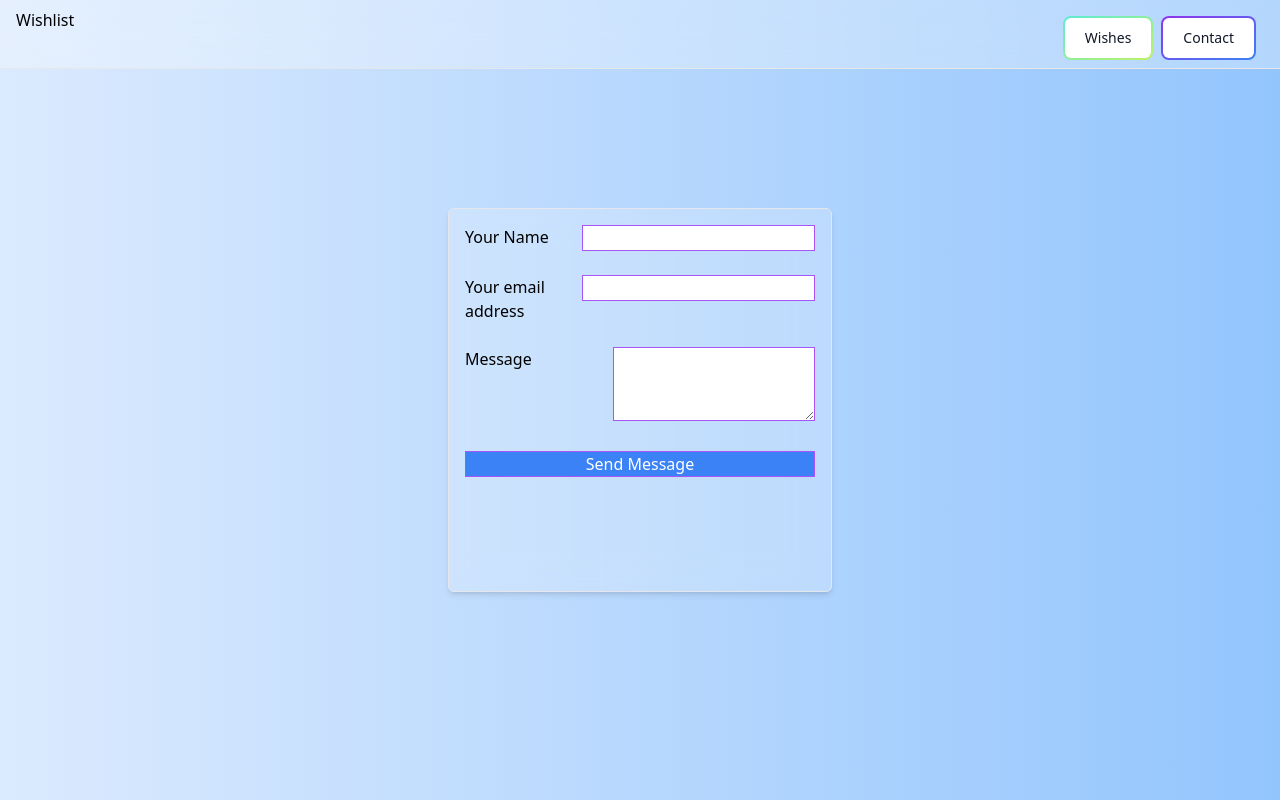
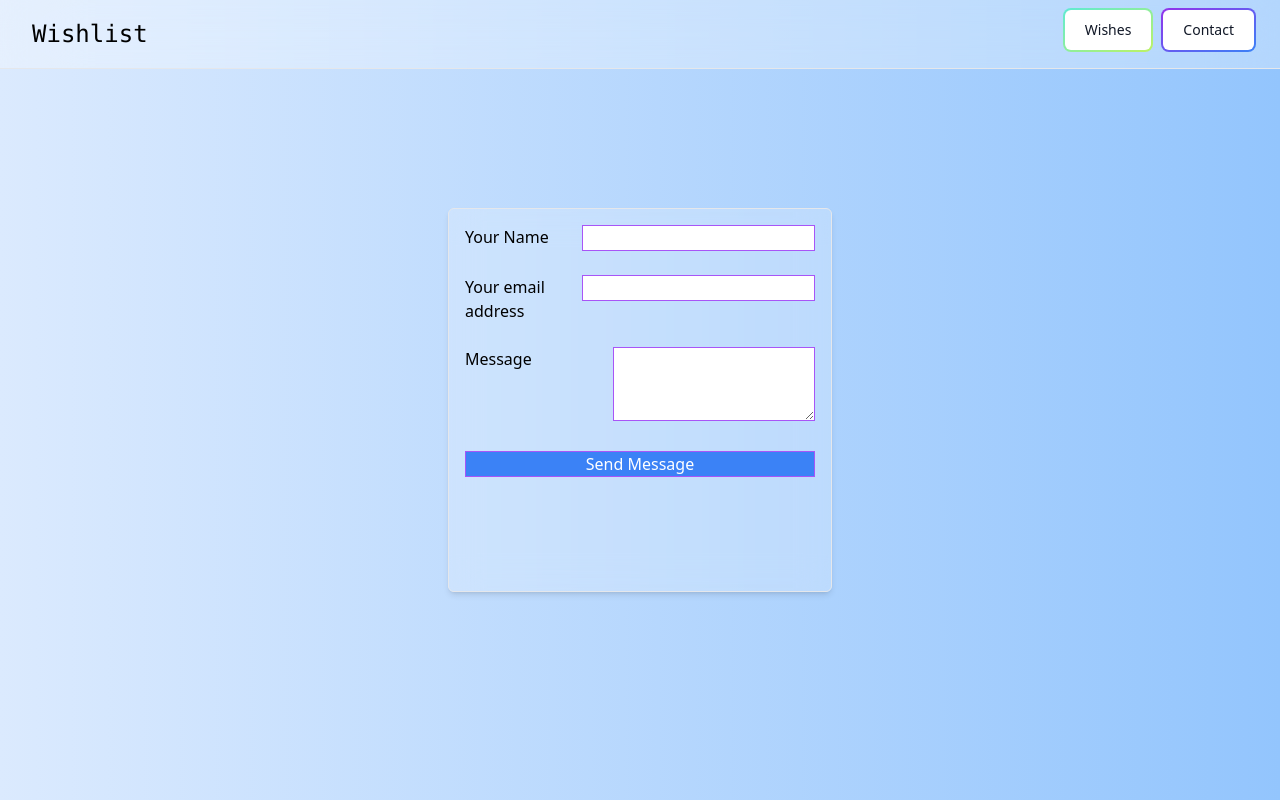
Before and after one commit to rayyan016/Neon, an Angular app: page /contact in a window 1280 px wide. Built offline with nearby package versions, Linux system fonts and the light colour scheme.

Commit message:
Fix logo design

```diff
--- a/src/app/app.component.html
+++ b/src/app/app.component.html
@@ -1,10 +1,10 @@
 <div
-    class="flex justify-between pt-2 px-4 bg-white bg-opacity-30 backdrop-filter backdrop-blur-2xl dark:bg-gray-900 fixed w-full z-20 top-0 start-0 border-b border-gray-200 dark:border-gray-600">
-    <div>
+    class="flex justify-between px-4 py-2 bg-white bg-opacity-30 backdrop-filter backdrop-blur-2xl dark:bg-gray-900 fixed w-full z-20 top-0 start-0 border-b border-gray-200 dark:border-gray-600">
+    <div class="font-mono text-2xl grid place-content-center ml-4">
         Wishlist
     </div>
 
-    <div class="mt-0.5 md:mt-2 text-blue-500">
+    <div class="text-blue-500">
         <button (click)="goToWish()"
             class="relative inline-flex items-center justify-center p-0.5 mb-2 me-2 overflow-hidden text-sm font-medium text-gray-900 rounded-lg group bg-gradient-to-br from-teal-300 to-lime-300 group-hover:from-teal-300 group-hover:to-lime-300 dark:text-white dark:hover:text-gray-900 focus:ring-4 focus:outline-none focus:ring-lime-200 dark:focus:ring-lime-800">
             <span
```
